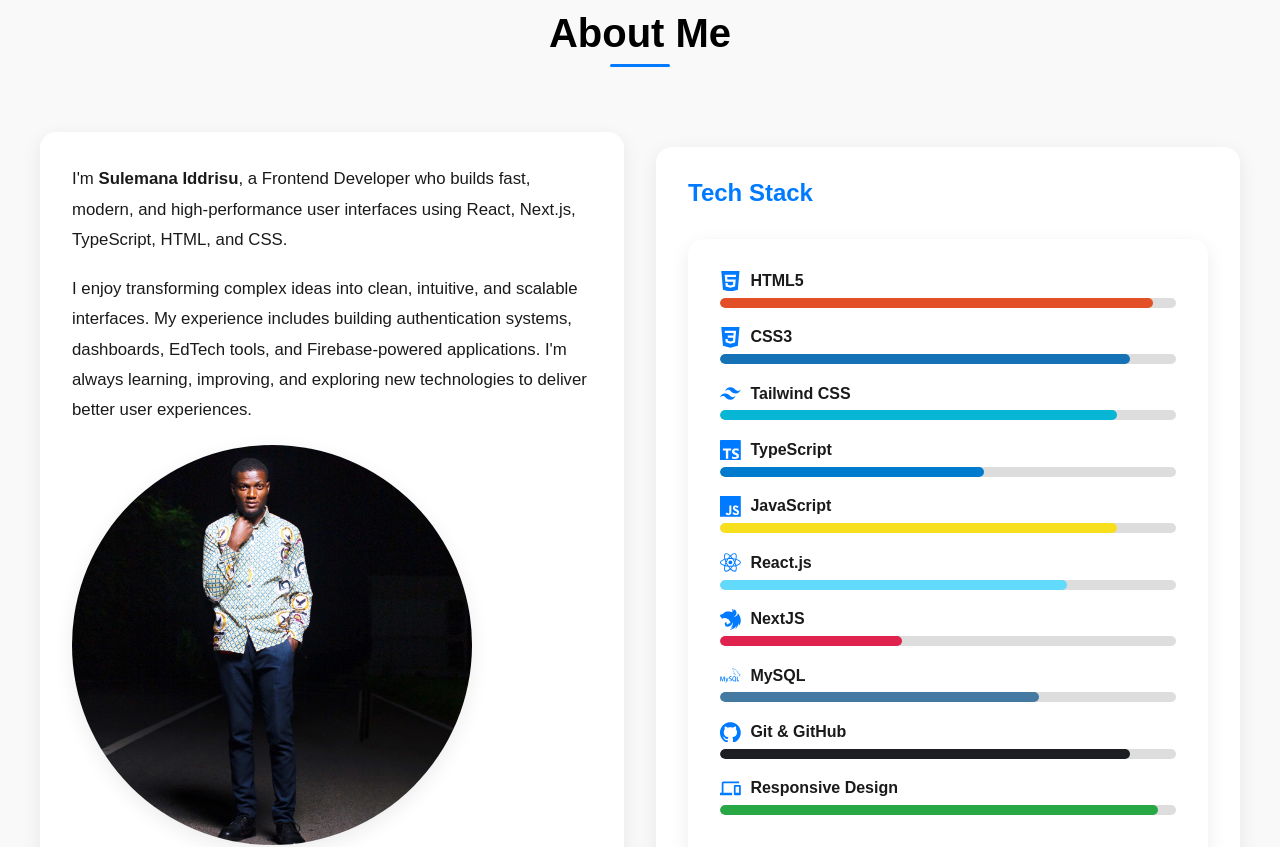
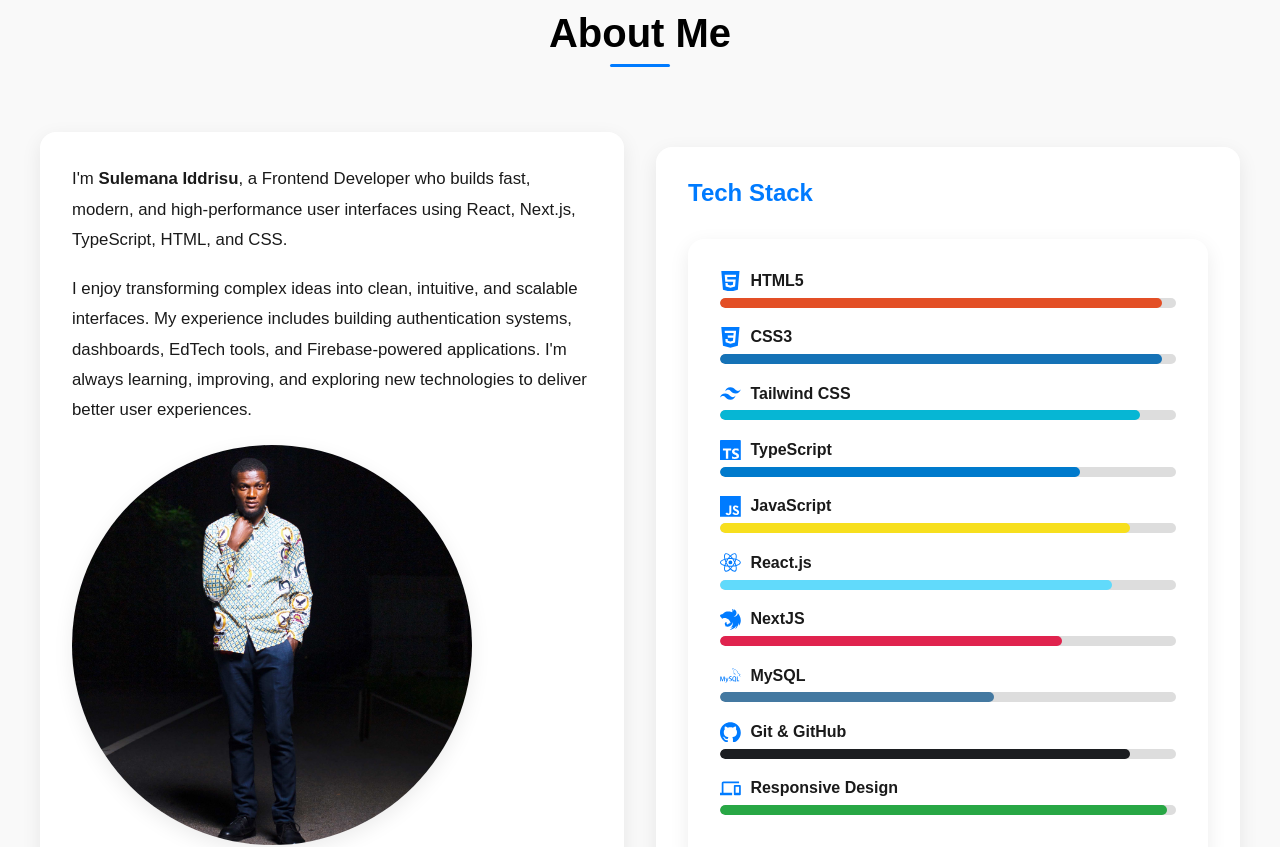
Before and after one commit to Sulemana24/MyPersonal-portfolio, a React (Vite) app: page / in a window 1280 px wide. Shown: the part 645-1492 px from the top of the page. Built offline with nearby package versions, Linux system fonts and the light colour scheme.

Commit message:
Update the projects descriptions, URLs and change the UI of the general pge. Update also the about me hero description

```diff
--- a/src/styles/About.css
+++ b/src/styles/About.css
@@ -105,23 +105,23 @@
 }
 
 .progress.html {
-  width: 95%;
+  width: 97%;
   background-color: #e34f26;
 }
 .progress.css {
-  width: 90%;
+  width: 97%;
   background-color: #1572b6;
 }
 .progress.ts {
-  width: 58%;
+  width: 79%;
   background-color: #007acc;
 }
 .progress.tailwind {
-  width: 87%;
+  width: 92%;
   background-color: #06b6d4;
 }
 .progress.react {
-  width: 76%;
+  width: 86%;
   background-color: #61dafb;
 }
 .progress.git {
@@ -129,20 +129,20 @@
   background-color: #1c1e21;
 }
 .progress.responsive {
-  width: 96%;
+  width: 98%;
   background-color: #28a745;
 }
 .progress.mysql {
-  width: 70%;
+  width: 60%;
   background-color: #4479a1;
 }
 .progress.javascript {
-  width: 87%;
+  width: 90%;
   background-color: #f7df1e;
 }
 
 .progress.nextjs {
-  width: 40%;
+  width: 75%;
   background-color: #e0234e;
 }
 
```
